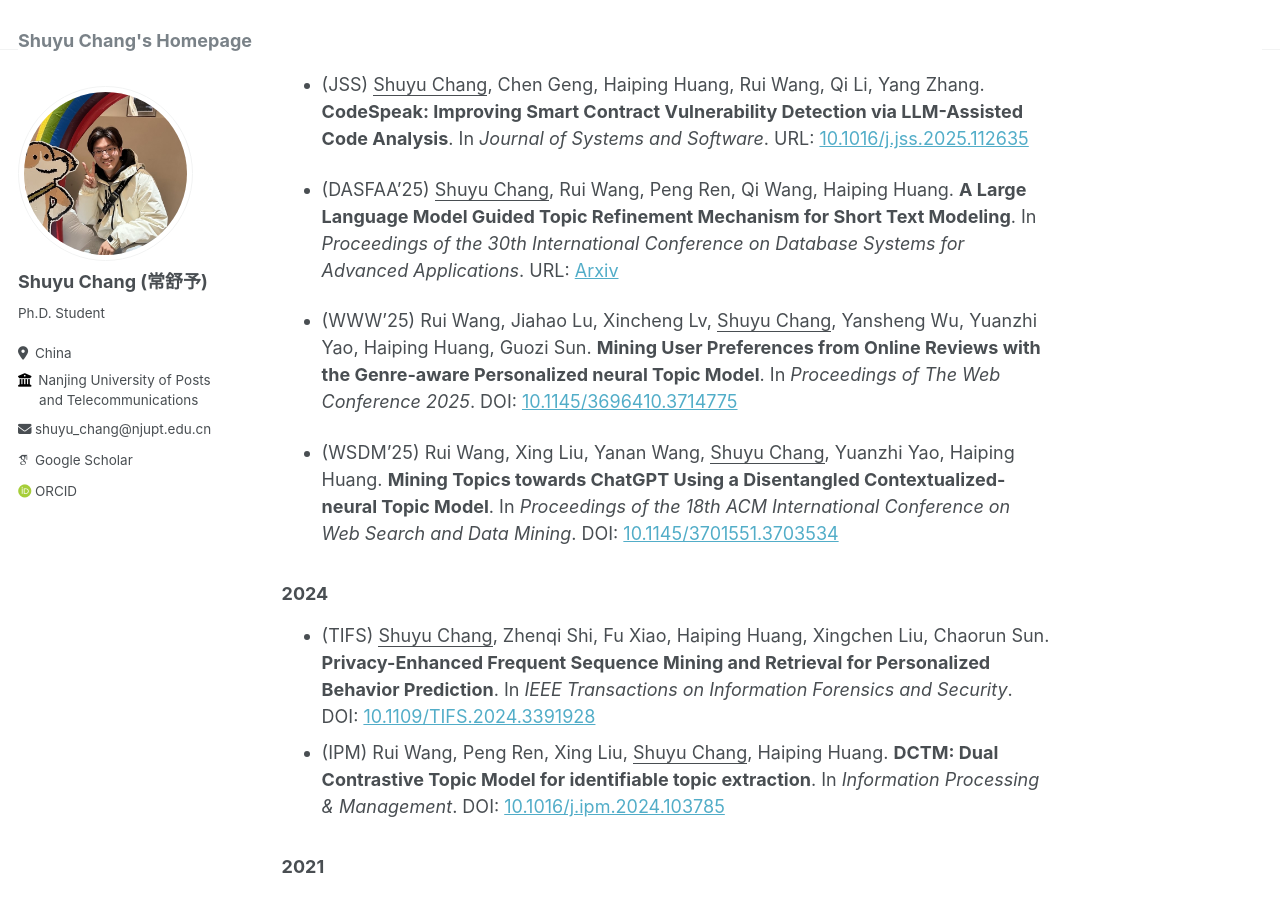
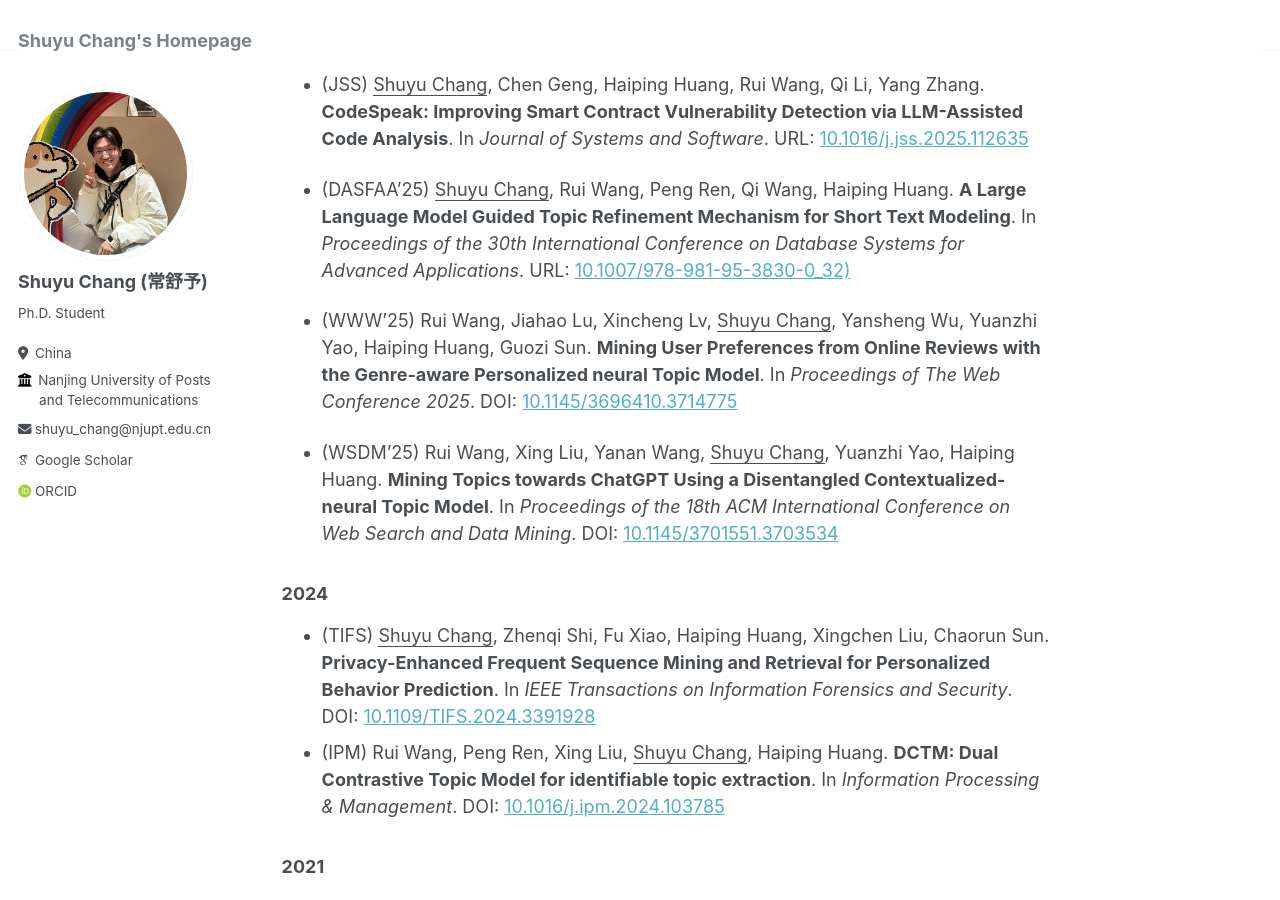
Before and after one commit to ChangShuyu/changshuyu.github.io, a Jekyll site: the page built from _pages/about.md, in a window 1280 px wide and 900 px high, scrolled down 470 px. Built offline with Jekyll 4.4.1, drawn with Linux system fonts in a browser that asks for light colours; some web fonts are replaced.

Commit message:
update doi

```diff
--- a/_pages/about.md
+++ b/_pages/about.md
@@ -17,7 +17,7 @@ You can also find my articles on my [DBLP](https://dblp.uni-trier.de/pid/314/407
 ### 2025
 - (JSS) <u>Shuyu Chang</u>, Chen Geng, Haiping Huang, Rui Wang, Qi Li, Yang Zhang. **CodeSpeak: Improving Smart Contract Vulnerability Detection via LLM-Assisted Code Analysis**. In *Journal of Systems and Software*. URL: [10.1016/j.jss.2025.112635](https://doi.org/10.1016/j.jss.2025.112635)
 
-- (DASFAA'25) <u>Shuyu Chang</u>, Rui Wang, Peng Ren, Qi Wang, Haiping Huang. **A Large Language Model Guided Topic Refinement Mechanism for Short Text Modeling**. In *Proceedings of the 30th International Conference on Database Systems for Advanced Applications*. URL: [Arxiv](https://arxiv.org/abs/2403.17706)
+- (DASFAA'25) <u>Shuyu Chang</u>, Rui Wang, Peng Ren, Qi Wang, Haiping Huang. **A Large Language Model Guided Topic Refinement Mechanism for Short Text Modeling**. In *Proceedings of the 30th International Conference on Database Systems for Advanced Applications*. URL: [10.1007/978-981-95-3830-0_32)](https://doi.org/10.1007/978-981-95-3830-0_32)
 
 
 - (WWW'25) Rui Wang, Jiahao Lu, Xincheng Lv, <u>Shuyu Chang</u>, Yansheng Wu, Yuanzhi Yao, Haiping Huang, Guozi Sun. **Mining User Preferences from Online Reviews with the Genre-aware Personalized neural Topic Model**. In *Proceedings of The Web Conference 2025*. DOI: [10.1145/3696410.3714775](https://doi.org/10.1145/3696410.3714775)
```
